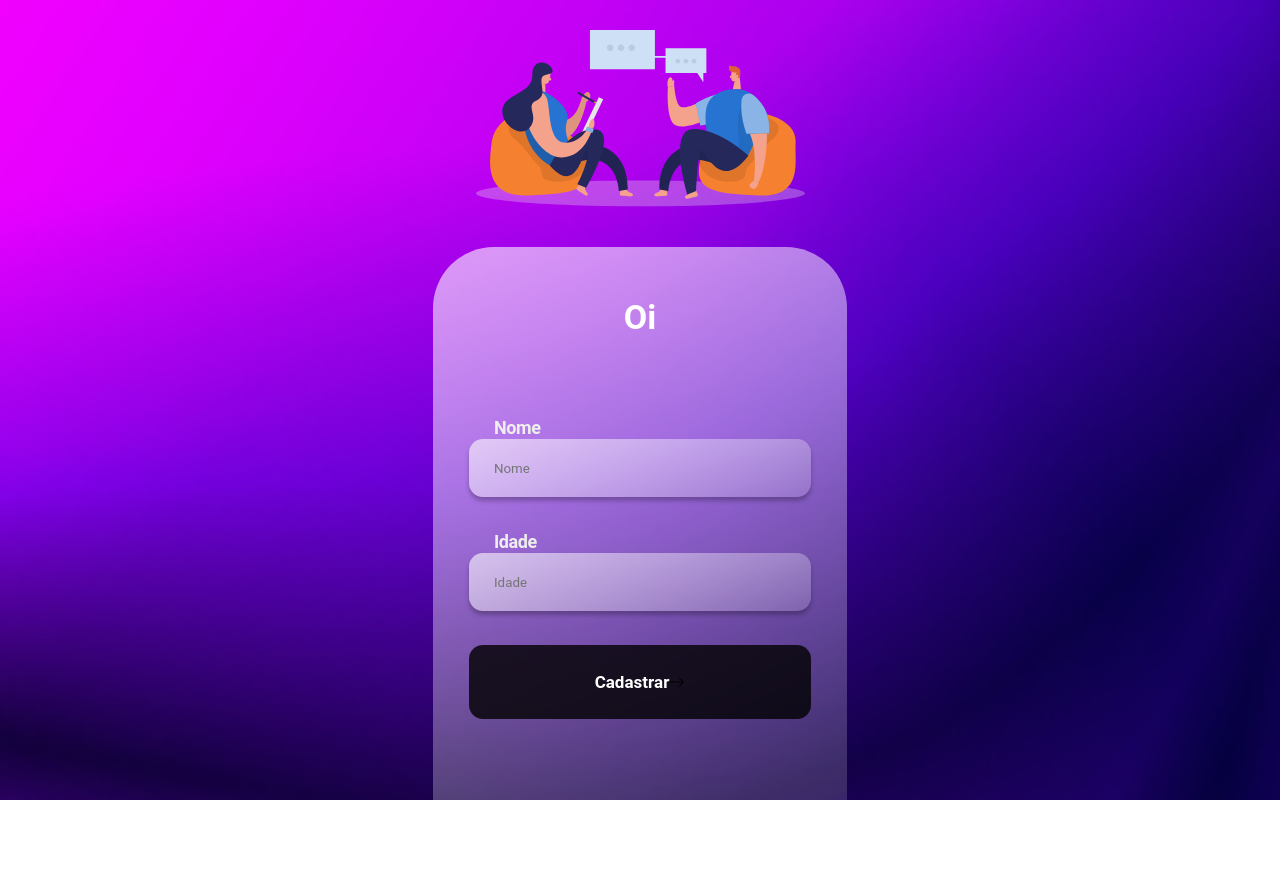
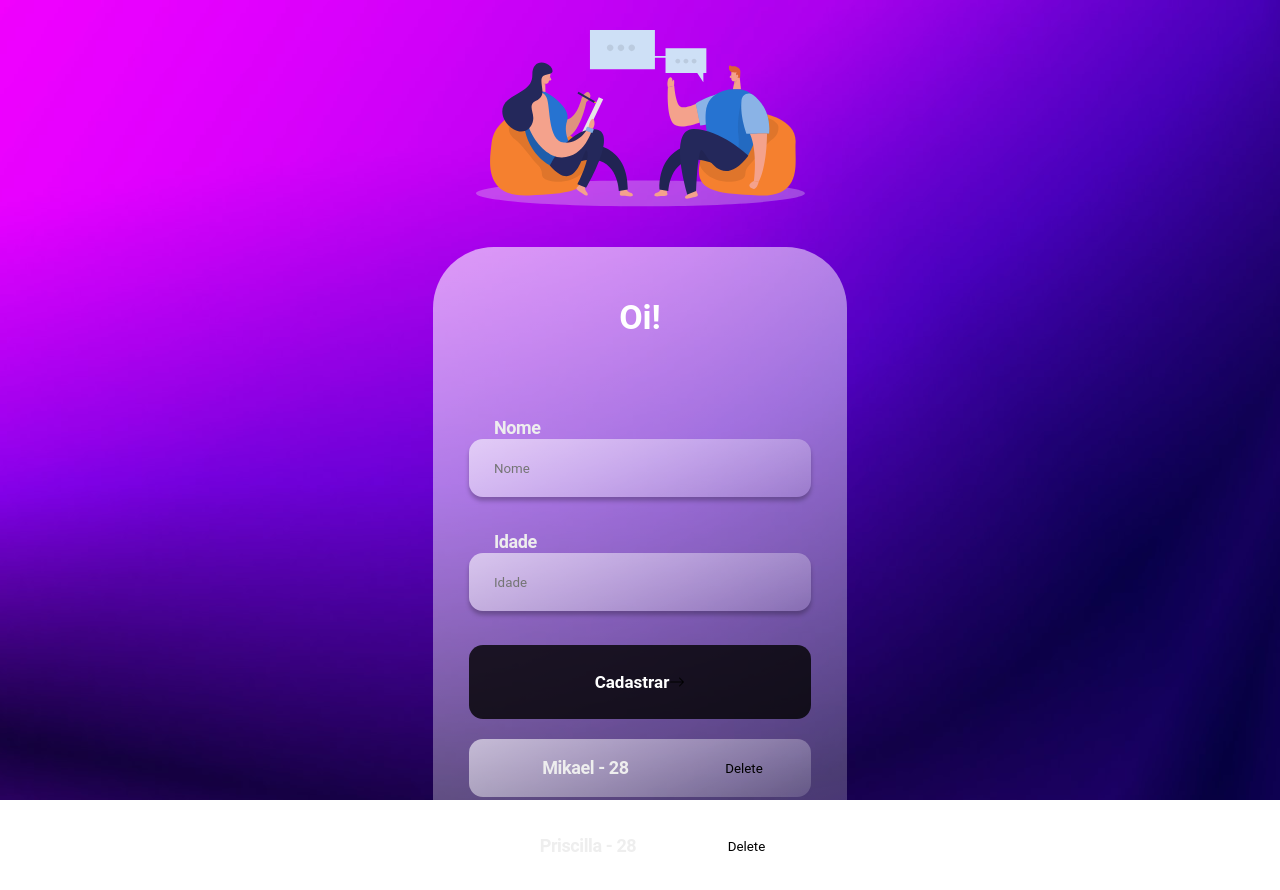
Before and after one commit to mikaelelias/user-creation, a React (Create React App) app: page / in a window 1280 px wide. Shown: the top 890 px of the page. Before the commit the page ends 800 px from the top, so only its background shows below. Built offline with nearby package versions, Linux system fonts and the light colour scheme.

Commit message:
development progress - logic update

```diff
--- a/src/App.js
+++ b/src/App.js
@@ -2,14 +2,20 @@ import React from "react";
 import './style.js';
 import People from './assets/people.svg'
 import Arrow from './assets/arrow-right.svg'
-import { Container, Image, ContainerItens, H1, InputLabel, Input, Button } from './style.js';
+import { Container, Image, ContainerItens, H1, InputLabel, Input, Button, User } from './style.js';
 
 const App = () => {
+
+  const users = [
+    { id: Math.random(), name: "Mikael", age: 28 },
+    { id: Math.random(), name: "Priscilla", age: 28 }
+  ];
+
   return (
     <Container>
       <Image alt='logo-people' src={People}/>
       <ContainerItens>
-        <H1>Oi</H1>
+        <H1>Oi!</H1>
 
         <InputLabel>Nome</InputLabel>
         <Input placeholder="Nome"></Input>
@@ -18,6 +24,15 @@ const App = () => {
         <Input placeholder="Idade"></Input>
 
         <Button>Cadastrar<img alt="seta" src={Arrow}/></Button>
+
+        <ul>
+          {users.map((user) => (
+            <User key={user.id}>
+              <p>{user.name} - {user.age}</p>
+              <button>Delete</button>
+            </User>
+          ))}
+        </ul>
       </ContainerItens>
     </Container>
   );
--- a/src/style.js
+++ b/src/style.js
@@ -90,3 +90,42 @@ export const Button = styled.button`
         opacity: 0.5;
     }
 `;
+
+export const User = styled.li`
+        display: flex;
+        justify-content: space-around;
+        align-items: center;
+        margin-top: 20px;
+
+        background: linear-gradient(
+        157.44deg,
+        rgba(255, 255, 255, 0.6) 0.84%,
+        rgba(255, 255, 255, 0.6) 0.85%,
+        rgba(255, 255, 255, 0.15) 100%
+    );
+    width: 342px;
+    height: 58px;
+    border:none;
+
+    border-radius: 14px;
+    outline: none;
+
+    margin-top: 20px;
+
+
+    p {
+        letter-spacing: -0.408px;
+        font-size: normal;
+        font-weight: bold;
+        font-size: 18px;
+        line-height: 22px;
+        color: #eeeeee;
+        margin-left: 25px;
+    }
+
+    button {
+        background: none;
+        border: none;
+        cursor: pointer;
+    }
+`;
```
Also changed, not shown: src/assets/trash.svg (added).
